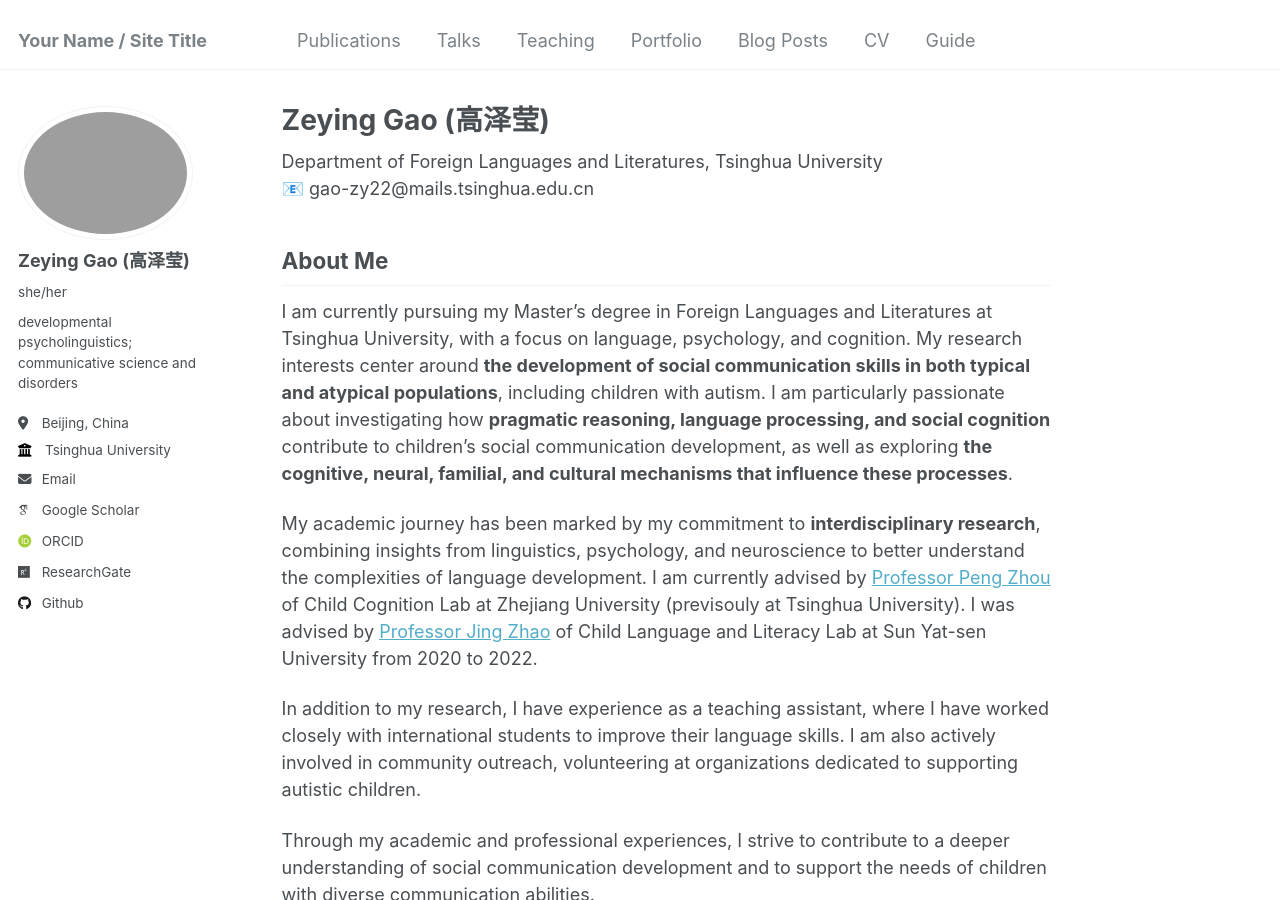
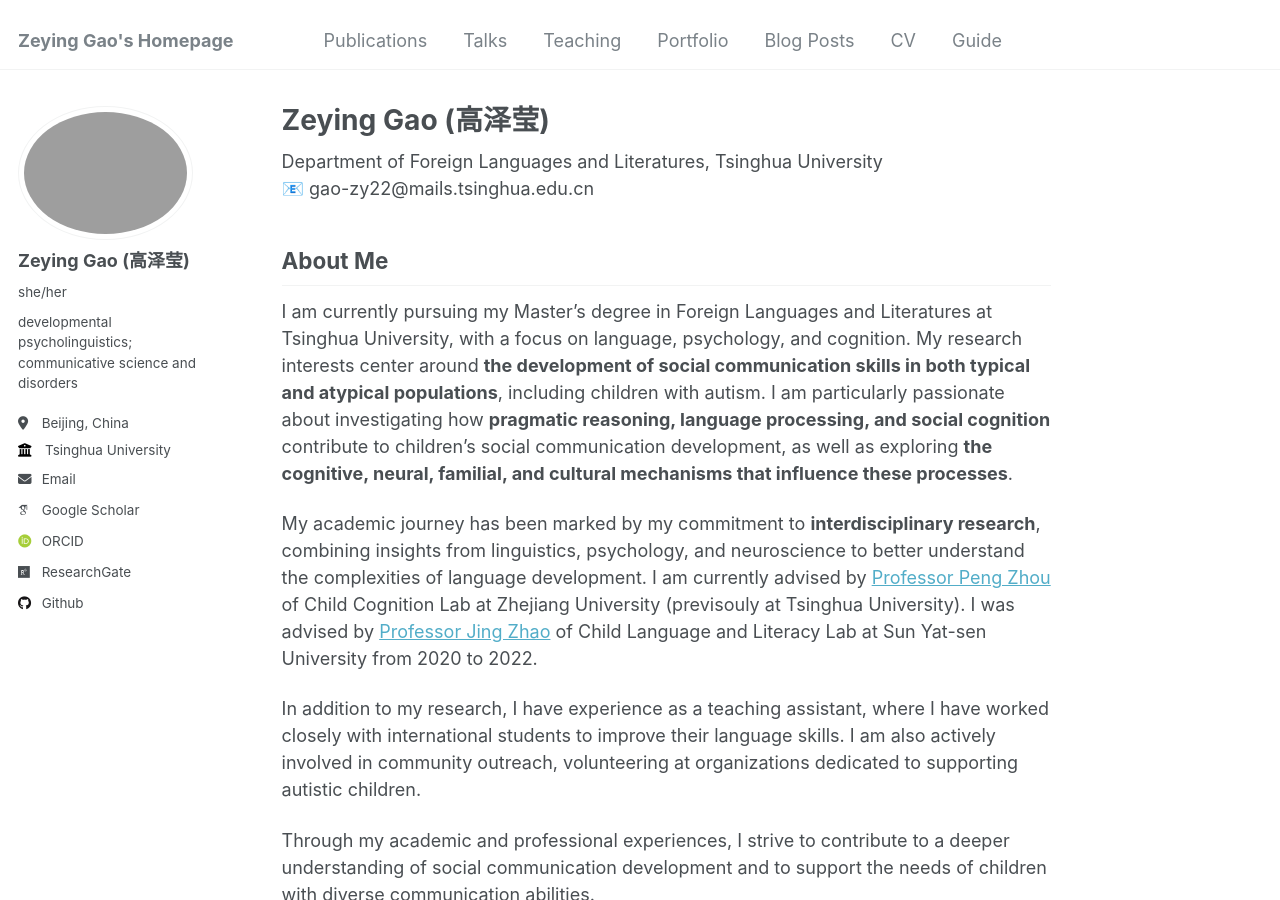
Before and after one commit to ZeyingGAO/zeyinggao.github.io, a Jekyll site: the page built from _pages/about.md, in a window 1280 px wide and 900 px high. Built offline with Jekyll 4.4.1, drawn with Linux system fonts in a browser that asks for light colours; some web fonts are replaced.

Commit message:
Update _config.yml

```diff
--- a/_config.yml
+++ b/_config.yml
@@ -8,11 +8,11 @@
 
 # Basic Site Settings
 locale                   : "en-US"
-title                    : "Your Name / Site Title"
+title                    : "Zeying Gao's Homepage"
 title_separator          : "-"
 name                     : &name "Your Name"
 description              : &description "personal description"
-url                      : https://academicpages.github.io # the base hostname & protocol for your site e.g. "https://mmistakes.github.io"
+url                      : https://zeyinggao.github.io/
 baseurl                  : "" # the subpath of your site, e.g. "/blog"
 repository               : "academicpages/academicpages.github.io"
 
```
